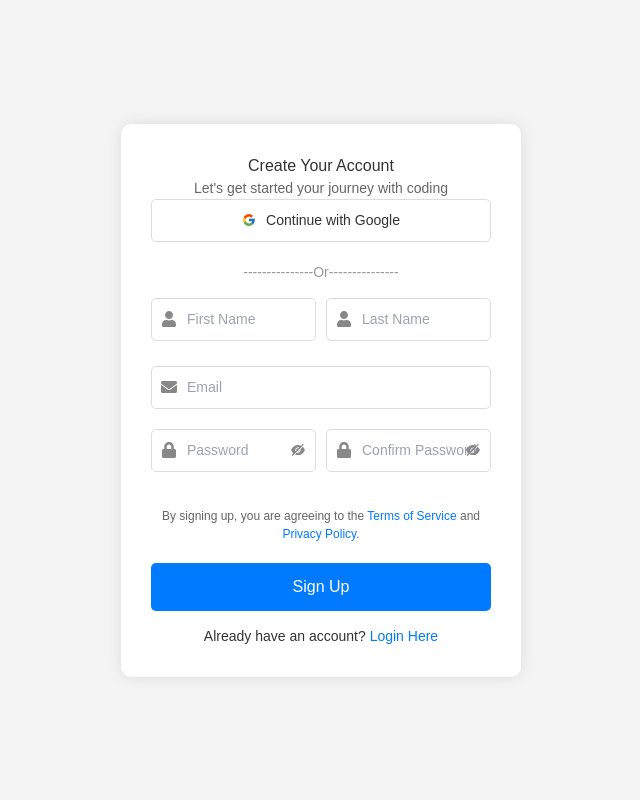
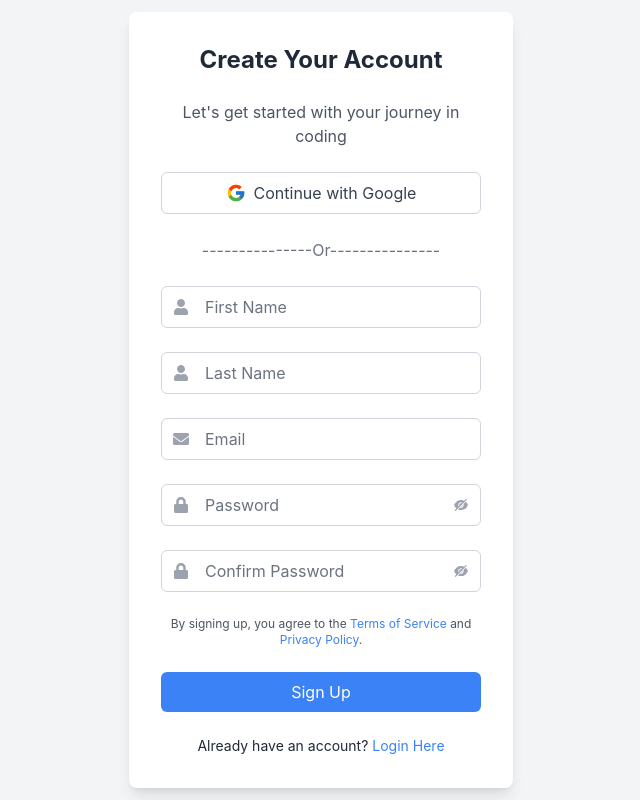
Before and after one commit to EmmanuellDev/webapp-zeit, a React (Create React App) app: page /sign-up in a window 1280 px wide. Shown: the whole page, without its empty margins (319-959 px from the left). Built offline with nearby package versions, Linux system fonts and the light colour scheme.

Commit message:
update 2

```diff
--- a/public/index.html
+++ b/public/index.html
@@ -3,6 +3,7 @@
   <head>
     <meta charset="utf-8" />
     <link rel="icon" href="%PUBLIC_URL%/favicon.ico" />
+    <script src="https://cdn.tailwindcss.com?plugins=forms,typography,aspect-ratio,line-clamp,container-queries"></script>
     <meta name="viewport" content="width=device-width, initial-scale=1" />
     <meta name="theme-color" content="#000000" />
     <meta
--- a/src/Signup.css
+++ /dev/null
@@ -1,171 +0,0 @@
-body {
-  font-family: 'Arial', sans-serif;
-  background-color: #f4f4f4;
-  display: flex;
-  justify-content: center;
-  align-items: center;
-  height: 100vh;
-  margin: 0;
-}
-
-.form-container {
-  background-color: #fff;
-  padding: 30px;
-  border-radius: 10px;
-  box-shadow: 0 0 15px rgba(0, 0, 0, 0.1);
-  max-width: 400px;
-  width: 100%;
-  margin: 20px;
-}
-
-.form {
-  display: flex;
-  flex-direction: column;
-  align-items: center;
-  width: 100%;
-}
-
-h2 {
-  margin-bottom: 5px;
-  color: #333;
-  font-size: 24px;
-}
-
-p {
-  color: #666;
-  text-align: center;
-  font-size: 14px;
-  margin-bottom: 20px;
-}
-
-.google-button {
-  display: flex;
-  align-items: center;
-  justify-content: center;
-  background-color: #fff;
-  border: 1px solid #ddd;
-  color: #333;
-  padding: 10px;
-  border-radius: 5px;
-  cursor: pointer;
-  margin-bottom: 5px;
-  font-size: 14px;
-  width: 100%;
-  gap: 10px;
-}
-
-.google-button:hover {
-  background-color: #f7f7f7;
-}
-
-.separator {
-  margin: 15px 0;
-  text-align: center;
-  color: #999;
-  font-size: 14px;
-}
-
-.input-container {
-  position: relative;
-  margin-bottom: 20px;
-  width: 100%;
-}
-
-.input-container .icon {
-  position: absolute;
-  top: 50%;
-  left: 10px;
-  transform: translateY(-50%);
-  color: #888;
-}
-
-.input-container input {
-  width: 100%;
-  padding: 10px 10px 10px 35px;
-  border: 1px solid #ddd;
-  border-radius: 5px;
-  font-size: 14px;
-  box-sizing: border-box;
-}
-
-.input-container input:focus {
-  border-color: #007bff;
-  outline: none;
-}
-
-.input-flex {
-  display: flex;
-  gap: 10px;
-  width: 100%;
-  margin-bottom: 5px;
-}
-
-.submit-button {
-  background-color: #007bff;
-  color: #fff;
-  padding: 12px;
-  border: none;
-  border-radius: 5px;
-  cursor: pointer;
-  font-size: 16px;
-  width: 100%;
-  margin-top: 10px;
-  text-align: center;
-}
-
-.submit-button:hover {
-  background-color: #0056b3;
-}
-
-.terms-text {
-  font-size: 12px;
-  color: #666;
-  text-align: center;
-  margin: 10px 0;
-  line-height: 1.5;
-}
-
-.terms-text a {
-  color: #007bff;
-  text-decoration: none;
-}
-
-.terms-text a:hover {
-  text-decoration: underline;
-}
-
-.login-link {
-  font-size: 14px;
-  color: #333;
-  text-align: right;
-  margin-top: 15px;
-}
-
-.login-link a {
-  color: #007bff;
-  text-decoration: none;
-}
-
-.login-link a:hover {
-  text-decoration: underline;
-}
-
-.eye-icon {
-  position: absolute;
-  top: 50%;
-  right: 10px;
-  transform: translateY(-50%);
-  cursor: pointer;
-  color: #888;
-}
-
-.eye-icon:hover {
-  color: #7aefff;
-}
-
-.error-text {
-  color: red;
-  font-size: 14px;
-  text-align: center;
-  margin-bottom: 10px;
-}
--- a/src/Signup.js
+++ b/src/Signup.js
@@ -1,9 +1,8 @@
 import React, { useState } from "react";
 import { FaUser, FaLock, FaEnvelope } from "react-icons/fa";
-import { FcGoogle } from "react-icons/fc"; // Google Icon
+import { FcGoogle } from "react-icons/fc";
 import { Link } from "react-router-dom";
-import { AiFillEye, AiFillEyeInvisible } from "react-icons/ai"; // Eye icons
-import './Signup.css'
+import { AiFillEye, AiFillEyeInvisible } from "react-icons/ai";
 
 const Signup = () => {
   const [formData, setFormData] = useState({
@@ -14,23 +13,23 @@ const Signup = () => {
     confirmPassword: "",
   });
 
-  const [showPassword, setShowPassword] = useState(false); // State for password visibility
-  const [showConfirmPassword, setShowConfirmPassword] = useState(false); // State for confirm password visibility
-  const [passwordError, setPasswordError] = useState(""); // State to manage password error messages
+  const [showPassword, setShowPassword] = useState(false);
+  const [showConfirmPassword, setShowConfirmPassword] = useState(false);
+  const [passwordError, setPasswordError] = useState("");
 
   const handleChange = (e) => {
     setFormData({ ...formData, [e.target.name]: e.target.value });
   };
 
   const validatePassword = (password) => {
-    const regex = /^(?=.*[a-z])(?=.*[A-Z])(?=.*\d)(?=.*[@$!%*?&])[A-Za-z\d@$!%*?&]{8,}$/;
+    const regex =
+      /^(?=.*[a-z])(?=.*[A-Z])(?=.*\d)(?=.*[@$!%*?&])[A-Za-z\d@$!%*?&]{8,}$/;
     return regex.test(password);
   };
 
   const handleSubmit = (e) => {
     e.preventDefault();
 
-    // Validate password complexity
     if (!validatePassword(formData.password)) {
       setPasswordError(
         "Password must be at least 8 characters long and include an uppercase letter, a lowercase letter, a number, and a symbol."
@@ -38,22 +37,17 @@ const Signup = () => {
       return;
     }
 
-    // Validate password match
     if (formData.password !== formData.confirmPassword) {
       setPasswordError("Passwords do not match!");
       return;
     }
 
-    // If validation passes, clear errors
     setPasswordError("");
-
     console.log("Signup Data", formData);
-    // Add your signup logic here
   };
 
   const handleGoogleSignup = () => {
     console.log("Google signup clicked");
-    // Add your Google signup logic here
   };
 
   const togglePasswordVisibility = () => {
@@ -65,119 +59,166 @@ const Signup = () => {
   };
 
   return (
-    <div className="form-container">
-      {/* Sign Up Form */}
-      <form onSubmit={handleSubmit} className="form">
-        <h2>Create Your Account</h2>
-        <p>Let's get started your journey with coding</p>
+    <div className="flex justify-center items-center min-h-screen bg-gray-100">
+      <form
+        onSubmit={handleSubmit}
+        className="bg-white p-8 rounded-lg shadow-lg max-w-sm w-full space-y-6"
+      >
+        <h2 className="text-2xl font-bold text-gray-800 text-center">
+          Create Your Account
+        </h2>
+        <p className="text-gray-600 text-center">
+          Let's get started with your journey in coding
+        </p>
 
-        {/* Google Signup Option */}
-        <button type="button" className="google-button" onClick={handleGoogleSignup}>
-          <FcGoogle className="icon" /> Continue with Google
+        <button
+          type="button"
+          className="flex items-center justify-center border border-gray-300 text-gray-700 px-4 py-2 rounded-md w-full space-x-2 hover:bg-gray-100"
+          onClick={handleGoogleSignup}
+        >
+          <FcGoogle className="text-xl" /> <span>Continue with Google</span>
         </button>
 
-        {/* OR Separator */}
-        <div className="separator">
+        <div className="text-center text-gray-500 my-4">
           <span>---------------Or---------------</span>
         </div>
 
-        {/* Name Inputs - Flex Container */}
-        <div className="input-flex">
         {/* First Name Input */}
-          <div className="input-container">
-            <FaUser className="icon" />
+        <div className="relative w-full">
+          <FaUser className="absolute left-3 top-1/2 transform -translate-y-1/2 text-gray-400" />
           <input
             type="text"
             name="firstName"
-              placeholder="First Name"
             value={formData.firstName}
             onChange={handleChange}
             required
+            className="w-full pl-10 p-2 border border-gray-300 rounded-md focus:outline-none focus:border-blue-500 peer placeholder-transparent"
+            placeholder="First Name"
           />
+          <label className="absolute left-10 top-1/2 transform -translate-y-1/2 text-gray-500 duration-300 origin-[0] bg-white px-1 peer-placeholder-shown:top-1/2 peer-placeholder-shown:scale-100 peer-placeholder-shown:-translate-y-1/2 peer-focus:top-2 peer-focus:scale-75 peer-focus:-translate-y-4">
+            First Name
+          </label>
         </div>
 
         {/* Last Name Input */}
-          <div className="input-container">
-            <FaUser className="icon" />
+        <div className="relative w-full">
+          <FaUser className="absolute left-3 top-1/2 transform -translate-y-1/2 text-gray-400" />
           <input
             type="text"
             name="lastName"
-              placeholder="Last Name"
             value={formData.lastName}
             onChange={handleChange}
             required
+            className="w-full pl-10 p-2 border border-gray-300 rounded-md focus:outline-none focus:border-blue-500 peer placeholder-transparent"
+            placeholder="Last Name"
           />
-          </div>
+          <label className="absolute left-10 top-1/2 transform -translate-y-1/2 text-gray-500 duration-300 origin-[0] bg-white px-1 peer-placeholder-shown:top-1/2 peer-placeholder-shown:scale-100 peer-placeholder-shown:-translate-y-1/2 peer-focus:top-2 peer-focus:scale-75 peer-focus:-translate-y-4">
+            Last Name
+          </label>
         </div>
 
         {/* Email Input */}
-        <div className="input-container">
-          <FaEnvelope className="icon" />
+        <div className="relative w-full">
+          <FaEnvelope className="absolute left-3 top-1/2 transform -translate-y-1/2 text-gray-400" />
           <input
             type="email"
             name="email"
-            placeholder="Email"
             value={formData.email}
             onChange={handleChange}
             required
+            className="w-full pl-10 p-2 border border-gray-300 rounded-md focus:outline-none focus:border-blue-500 peer placeholder-transparent"
+            placeholder="Email"
           />
+          <label className="absolute left-10 top-1/2 transform -translate-y-1/2 text-gray-500 duration-300 origin-[0] bg-white px-1 peer-placeholder-shown:top-1/2 peer-placeholder-shown:scale-100 peer-placeholder-shown:-translate-y-1/2 peer-focus:top-2 peer-focus:scale-75 peer-focus:-translate-y-4">
+            Email
+          </label>
         </div>
 
-        {/* Password Inputs - Flex Container */}
-        <div className="input-flex">
         {/* Password Input */}
-          <div className="input-container">
-            <FaLock className="icon" />
+        <div className="relative w-full">
+          <FaLock className="absolute left-3 top-1/2 transform -translate-y-1/2 text-gray-400" />
           <input
-              type={showPassword ? "text" : "password"}  // Toggle input type
+            type={showPassword ? "text" : "password"}
             name="password"
-              placeholder="Password"
             value={formData.password}
             onChange={handleChange}
             required
+            className="w-full pl-10 p-2 border border-gray-300 rounded-md focus:outline-none focus:border-blue-500 peer placeholder-transparent"
+            placeholder="Password"
           />
+          <label className="absolute left-10 top-1/2 transform -translate-y-1/2 text-gray-500 duration-300 origin-[0] bg-white px-1 peer-placeholder-shown:top-1/2 peer-placeholder-shown:scale-100 peer-placeholder-shown:-translate-y-1/2 peer-focus:top-2 peer-focus:scale-75 peer-focus:-translate-y-4">
+            Password
+          </label>
           {showPassword ? (
-              <AiFillEye className="eye-icon" onClick={togglePasswordVisibility} />
+            <AiFillEye
+              className="absolute right-3 top-1/2 transform -translate-y-1/2 text-gray-400 cursor-pointer"
+              onClick={togglePasswordVisibility}
+            />
           ) : (
-              <AiFillEyeInvisible className="eye-icon" onClick={togglePasswordVisibility} />
+            <AiFillEyeInvisible
+              className="absolute right-3 top-1/2 transform -translate-y-1/2 text-gray-400 cursor-pointer"
+              onClick={togglePasswordVisibility}
+            />
           )}
         </div>
 
         {/* Confirm Password Input */}
-          <div className="input-container">
-            <FaLock className="icon" />
+        <div className="relative w-full">
+          <FaLock className="absolute left-3 top-1/2 transform -translate-y-1/2 text-gray-400" />
           <input
-              type={showConfirmPassword ? "text" : "password"}  // Toggle input type
+            type={showConfirmPassword ? "text" : "password"}
             name="confirmPassword"
-              placeholder="Confirm Password"
             value={formData.confirmPassword}
             onChange={handleChange}
             required
+            className="w-full pl-10 p-2 border border-gray-300 rounded-md focus:outline-none focus:border-blue-500 peer placeholder-transparent"
+            placeholder="Confirm Password"
           />
+          <label className="absolute left-10 top-1/2 transform -translate-y-1/2 text-gray-500 duration-300 origin-[0] bg-white px-1 peer-placeholder-shown:top-1/2 peer-placeholder-shown:scale-100 peer-placeholder-shown:-translate-y-1/2 peer-focus:top-2 peer-focus:scale-75 peer-focus:-translate-y-4">
+            Confirm Password
+          </label>
           {showConfirmPassword ? (
-              <AiFillEye className="eye-icon" onClick={toggleConfirmPasswordVisibility} />
+            <AiFillEye
+              className="absolute right-3 top-1/2 transform -translate-y-1/2 text-gray-400 cursor-pointer"
+              onClick={toggleConfirmPasswordVisibility}
+            />
           ) : (
-              <AiFillEyeInvisible className="eye-icon" onClick={toggleConfirmPasswordVisibility} />
+            <AiFillEyeInvisible
+              className="absolute right-3 top-1/2 transform -translate-y-1/2 text-gray-400 cursor-pointer"
+              onClick={toggleConfirmPasswordVisibility}
+            />
           )}
-          </div>
         </div>
 
         {/* Display Password Error if Exists */}
-        {passwordError && <p className="error-text">{passwordError}</p>}
+        {passwordError && (
+          <p className="text-red-500 text-center text-sm">{passwordError}</p>
+        )}
 
-        {/* Terms of Service and Privacy Policy Text */}
-        <p className="terms-text">
-          By signing up, you are agreeing to the <a href="#">Terms of Service</a> and <a href="#">Privacy Policy</a>.
+        <p className="text-xs text-gray-600 text-center mt-4">
+          By signing up, you agree to the{" "}
+          <a href="#" className="text-blue-500 hover:underline">
+            Terms of Service
+          </a>{" "}
+          and{" "}
+          <a href="#" className="text-blue-500 hover:underline">
+            Privacy Policy
+          </a>
+          .
         </p>
 
-        {/* Signup Button */}
-        <button type="submit" className="submit-button">
+        <button
+          type="submit"
+          className="bg-blue-500 text-white py-2 rounded-md w-full hover:bg-blue-600"
+        >
           Sign Up
         </button>
 
-        {/* Login Link */}
-        <p className="login-link">
-          Already have an account? <Link to="/login">Login Here</Link>
+        <p className="text-sm text-gray-800 text-center mt-4">
+          Already have an account?{" "}
+          <Link to="/login" className="text-blue-500 hover:underline">
+            Login Here
+          </Link>
         </p>
       </form>
     </div>
```
Lines whose indentation alone changed are shown as unchanged.
